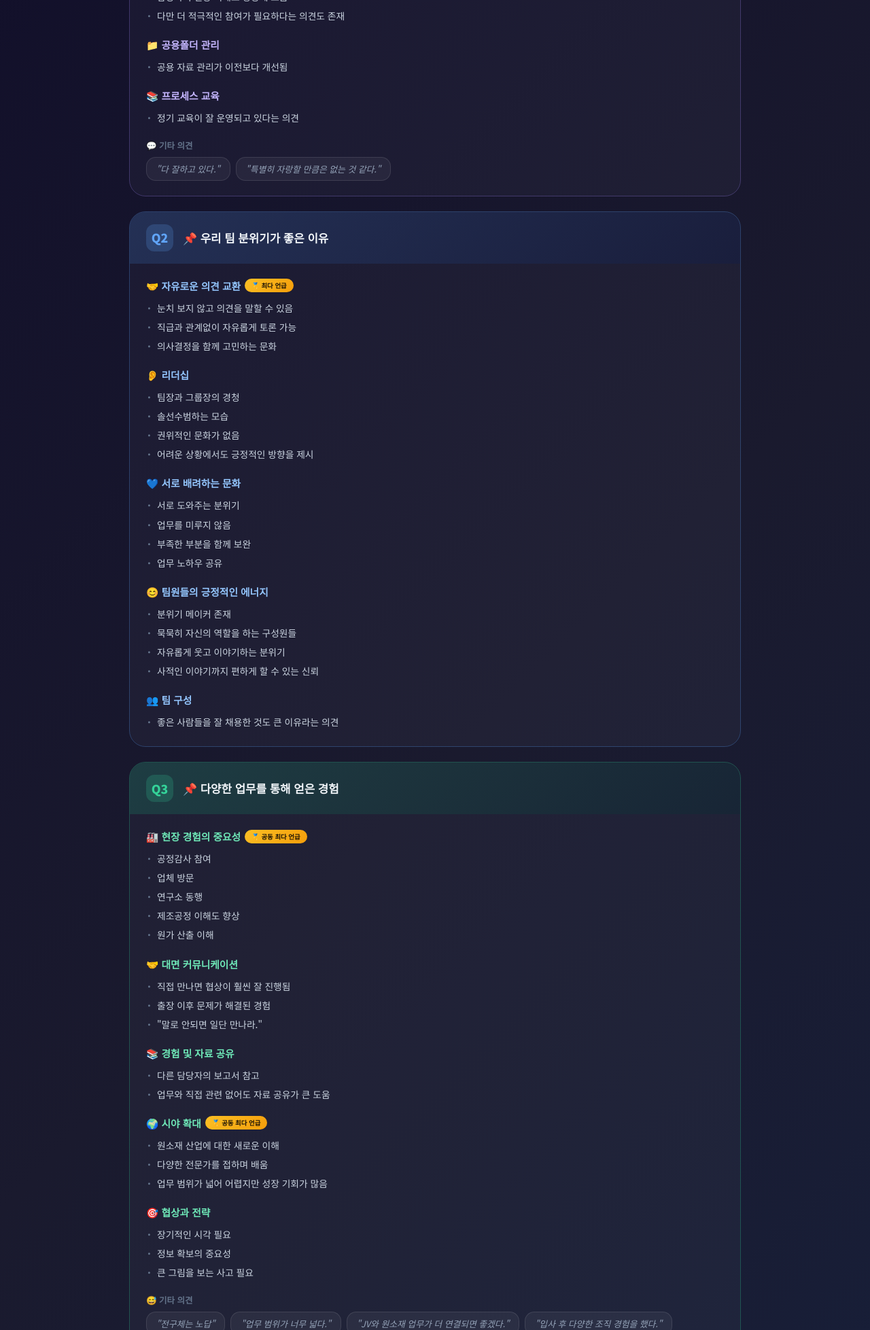
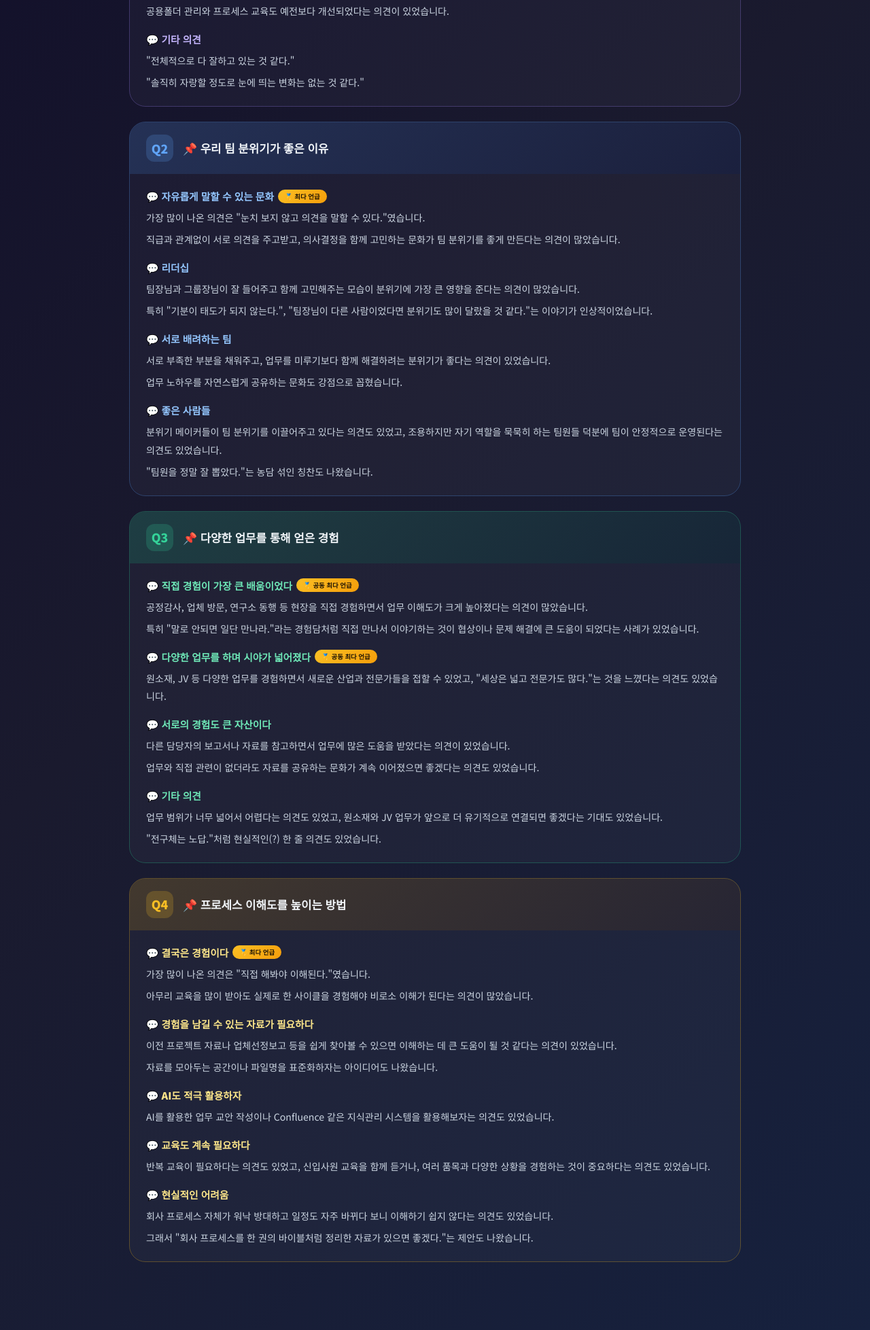
Before and after one commit to 9realous-star/workshop, a website: page survey-results.html in a window 1280 px wide. Shown: the part 843-2800 px from the top of the page at 68% size. Drawn offline with Linux system fonts and the light colour scheme.

Commit message:
Rewrite survey-results.html copy in a warmer narrative style
Replaced the bullet-list summaries with flowing paragraph copy (as
provided), which reads less like a dry categorized report. Kept the
existing 최다 언급 badges mapped onto the corresponding renamed themes.

```diff
--- a/survey-results.html
+++ b/survey-results.html
@@ -34,12 +34,8 @@ body{font-family:'Noto Sans KR',sans-serif;background:linear-gradient(135deg,#0f
 .theme:last-child{margin-bottom:0}
 .themettl{font-size:.92em;font-weight:800;margin-bottom:8px;display:flex;align-items:center;gap:6px;flex-wrap:wrap}
 .themettl .top{font-size:.64em;font-weight:900;background:linear-gradient(135deg,#fbbf24,#f59e0b);color:#1a1206;padding:3px 10px;border-radius:10px}
-.theme ul{list-style:none}
-.theme li{font-size:.86em;color:#cbd5e1;line-height:1.75;padding:2px 0 2px 16px;position:relative}
-.theme li::before{content:'·';position:absolute;left:2px;font-weight:900;color:#64748b}
-.quotelbl{font-size:.78em;font-weight:700;color:#64748b;margin:16px 0 8px}
-.quotes{display:flex;flex-wrap:wrap;gap:8px}
-.quote{background:rgba(255,255,255,.05);border:1px solid rgba(255,255,255,.1);border-radius:14px;padding:7px 14px;font-size:.8em;color:#94a3b8;font-style:italic}
+.theme p{font-size:.88em;color:#cbd5e1;line-height:1.85}
+.theme p+p{margin-top:6px}
 .q1{border-color:rgba(167,139,250,.3)}
 .q1 .qhead{background:linear-gradient(135deg,rgba(167,139,250,.2),rgba(124,58,237,.08))}
 .q1 .qnum{background:rgba(167,139,250,.2);color:#a78bfa}
@@ -75,42 +71,28 @@ body{font-family:'Noto Sans KR',sans-serif;background:linear-gradient(135deg,#0f
   <div class="qhead"><div class="qnum">Q1</div><div class="qttl">📌 지난 워크샵 이후 잘 지켜온 것</div></div>
   <div class="qbody">
     <div class="theme">
-      <div class="themettl">🗣️ 자유로운 소통 문화 <span class="top">🥇 최다 언급</span></div>
-      <ul>
-        <li>직급에 관계없이 자유롭게 의견을 나눌 수 있는 문화가 정착됨</li>
-        <li>리더와 중간관리자가 소통 문화를 적극 장려함</li>
-        <li>팀의 가장 큰 강점으로 평가</li>
-        <li>다른 팀과 비교해도 소통이 잘 되는 팀이라는 의견</li>
-      </ul>
+      <div class="themettl">💬 자유로운 소통 문화 <span class="top">🥇 최다 언급</span></div>
+      <p>대부분의 팀원들이 "자유롭게 의견을 말할 수 있는 분위기"가 가장 잘 정착된 것 같다고 이야기했습니다.</p>
+      <p>리더뿐 아니라 관리과장과 팀원들 모두가 함께 만들어 온 문화라는 의견도 있었고, "다른 팀보다도 소통은 정말 잘하는 팀이다."라는 자부심도 있었습니다.</p>
     </div>
     <div class="theme">
-      <div class="themettl">📋 M채널 담당업무 관리</div>
-      <ul>
-        <li>담당 업무가 체계적으로 정리되어 있음</li>
-        <li>검색과 업무 파악이 쉬워짐</li>
-        <li>관리 수준이 안정적으로 유지되고 있다는 평가</li>
-      </ul>
+      <div class="themettl">💬 M채널 담당업무 관리</div>
+      <p>담당 업무가 보기 좋게 정리되어 있어 검색하거나 업무를 파악할 때 훨씬 편해졌다는 의견이 있었습니다.</p>
+      <p>업무 관리가 체계적으로 자리 잡아가고 있다는 평가가 있었습니다.</p>
     </div>
     <div class="theme">
-      <div class="themettl">🚗 현장 출장 활성화</div>
-      <ul>
-        <li>이전보다 적극적으로 장려되는 분위기</li>
-        <li>담당자의 현장 이해도 향상에 도움</li>
-        <li>다만 더 적극적인 참여가 필요하다는 의견도 존재</li>
-      </ul>
+      <div class="themettl">💬 현장 출장</div>
+      <p>이전보다 현장 출장을 적극적으로 장려하는 분위기가 생겼다는 의견이 많았습니다.</p>
+      <p>다만 "장려는 하고 있는데 더 많이 다녔으면 좋겠다."라는 바람도 함께 나왔습니다.</p>
     </div>
     <div class="theme">
-      <div class="themettl">📁 공용폴더 관리</div>
-      <ul><li>공용 자료 관리가 이전보다 개선됨</li></ul>
+      <div class="themettl">💬 공용폴더 및 프로세스</div>
+      <p>공용폴더 관리와 프로세스 교육도 예전보다 개선되었다는 의견이 있었습니다.</p>
     </div>
     <div class="theme">
-      <div class="themettl">📚 프로세스 교육</div>
-      <ul><li>정기 교육이 잘 운영되고 있다는 의견</li></ul>
-    </div>
-    <div class="quotelbl">💬 기타 의견</div>
-    <div class="quotes">
-      <div class="quote">"다 잘하고 있다."</div>
-      <div class="quote">"특별히 자랑할 만큼은 없는 것 같다."</div>
+      <div class="themettl">💬 기타 의견</div>
+      <p>"전체적으로 다 잘하고 있는 것 같다."</p>
+      <p>"솔직히 자랑할 정도로 눈에 띄는 변화는 없는 것 같다."</p>
     </div>
   </div>
 </div>
@@ -119,43 +101,24 @@ body{font-family:'Noto Sans KR',sans-serif;background:linear-gradient(135deg,#0f
   <div class="qhead"><div class="qnum">Q2</div><div class="qttl">📌 우리 팀 분위기가 좋은 이유</div></div>
   <div class="qbody">
     <div class="theme">
-      <div class="themettl">🤝 자유로운 의견 교환 <span class="top">🥇 최다 언급</span></div>
-      <ul>
-        <li>눈치 보지 않고 의견을 말할 수 있음</li>
-        <li>직급과 관계없이 자유롭게 토론 가능</li>
-        <li>의사결정을 함께 고민하는 문화</li>
-      </ul>
+      <div class="themettl">💬 자유롭게 말할 수 있는 문화 <span class="top">🥇 최다 언급</span></div>
+      <p>가장 많이 나온 의견은 "눈치 보지 않고 의견을 말할 수 있다."였습니다.</p>
+      <p>직급과 관계없이 서로 의견을 주고받고, 의사결정을 함께 고민하는 문화가 팀 분위기를 좋게 만든다는 의견이 많았습니다.</p>
     </div>
     <div class="theme">
-      <div class="themettl">👂 리더십</div>
-      <ul>
-        <li>팀장과 그룹장의 경청</li>
-        <li>솔선수범하는 모습</li>
-        <li>권위적인 문화가 없음</li>
-        <li>어려운 상황에서도 긍정적인 방향을 제시</li>
-      </ul>
+      <div class="themettl">💬 리더십</div>
+      <p>팀장님과 그룹장님이 잘 들어주고 함께 고민해주는 모습이 분위기에 가장 큰 영향을 준다는 의견이 많았습니다.</p>
+      <p>특히 "기분이 태도가 되지 않는다.", "팀장님이 다른 사람이었다면 분위기도 많이 달랐을 것 같다."는 이야기가 인상적이었습니다.</p>
     </div>
     <div class="theme">
-      <div class="themettl">💙 서로 배려하는 문화</div>
-      <ul>
-        <li>서로 도와주는 분위기</li>
-        <li>업무를 미루지 않음</li>
-        <li>부족한 부분을 함께 보완</li>
-        <li>업무 노하우 공유</li>
-      </ul>
+      <div class="themettl">💬 서로 배려하는 팀</div>
+      <p>서로 부족한 부분을 채워주고, 업무를 미루기보다 함께 해결하려는 분위기가 좋다는 의견이 있었습니다.</p>
+      <p>업무 노하우를 자연스럽게 공유하는 문화도 강점으로 꼽혔습니다.</p>
     </div>
     <div class="theme">
-      <div class="themettl">😊 팀원들의 긍정적인 에너지</div>
-      <ul>
-        <li>분위기 메이커 존재</li>
-        <li>묵묵히 자신의 역할을 하는 구성원들</li>
-        <li>자유롭게 웃고 이야기하는 분위기</li>
-        <li>사적인 이야기까지 편하게 할 수 있는 신뢰</li>
-      </ul>
-    </div>
-    <div class="theme">
-      <div class="themettl">👥 팀 구성</div>
-      <ul><li>좋은 사람들을 잘 채용한 것도 큰 이유라는 의견</li></ul>
+      <div class="themettl">💬 좋은 사람들</div>
+      <p>분위기 메이커들이 팀 분위기를 이끌어주고 있다는 의견도 있었고, 조용하지만 자기 역할을 묵묵히 하는 팀원들 덕분에 팀이 안정적으로 운영된다는 의견도 있었습니다.</p>
+      <p>"팀원을 정말 잘 뽑았다."는 농담 섞인 칭찬도 나왔습니다.</p>
     </div>
   </div>
 </div>
@@ -164,52 +127,23 @@ body{font-family:'Noto Sans KR',sans-serif;background:linear-gradient(135deg,#0f
   <div class="qhead"><div class="qnum">Q3</div><div class="qttl">📌 다양한 업무를 통해 얻은 경험</div></div>
   <div class="qbody">
     <div class="theme">
-      <div class="themettl">🏭 현장 경험의 중요성 <span class="top">🥇 공동 최다 언급</span></div>
-      <ul>
-        <li>공정감사 참여</li>
-        <li>업체 방문</li>
-        <li>연구소 동행</li>
-        <li>제조공정 이해도 향상</li>
-        <li>원가 산출 이해</li>
-      </ul>
+      <div class="themettl">💬 직접 경험이 가장 큰 배움이었다 <span class="top">🥇 공동 최다 언급</span></div>
+      <p>공정감사, 업체 방문, 연구소 동행 등 현장을 직접 경험하면서 업무 이해도가 크게 높아졌다는 의견이 많았습니다.</p>
+      <p>특히 "말로 안되면 일단 만나라."라는 경험담처럼 직접 만나서 이야기하는 것이 협상이나 문제 해결에 큰 도움이 되었다는 사례가 있었습니다.</p>
     </div>
     <div class="theme">
-      <div class="themettl">🤝 대면 커뮤니케이션</div>
-      <ul>
-        <li>직접 만나면 협상이 훨씬 잘 진행됨</li>
-        <li>출장 이후 문제가 해결된 경험</li>
-        <li>"말로 안되면 일단 만나라."</li>
-      </ul>
+      <div class="themettl">💬 다양한 업무를 하며 시야가 넓어졌다 <span class="top">🥇 공동 최다 언급</span></div>
+      <p>원소재, JV 등 다양한 업무를 경험하면서 새로운 산업과 전문가들을 접할 수 있었고, "세상은 넓고 전문가도 많다."는 것을 느꼈다는 의견도 있었습니다.</p>
     </div>
     <div class="theme">
-      <div class="themettl">📚 경험 및 자료 공유</div>
-      <ul>
-        <li>다른 담당자의 보고서 참고</li>
-        <li>업무와 직접 관련 없어도 자료 공유가 큰 도움</li>
-      </ul>
+      <div class="themettl">💬 서로의 경험도 큰 자산이다</div>
+      <p>다른 담당자의 보고서나 자료를 참고하면서 업무에 많은 도움을 받았다는 의견이 있었습니다.</p>
+      <p>업무와 직접 관련이 없더라도 자료를 공유하는 문화가 계속 이어졌으면 좋겠다는 의견도 있었습니다.</p>
     </div>
     <div class="theme">
-      <div class="themettl">🌍 시야 확대 <span class="top">🥇 공동 최다 언급</span></div>
-      <ul>
-        <li>원소재 산업에 대한 새로운 이해</li>
-        <li>다양한 전문가를 접하며 배움</li>
-        <li>업무 범위가 넓어 어렵지만 성장 기회가 많음</li>
-      </ul>
-    </div>
-    <div class="theme">
-      <div class="themettl">🎯 협상과 전략</div>
-      <ul>
-        <li>장기적인 시각 필요</li>
-        <li>정보 확보의 중요성</li>
-        <li>큰 그림을 보는 사고 필요</li>
-      </ul>
-    </div>
-    <div class="quotelbl">😅 기타 의견</div>
-    <div class="quotes">
-      <div class="quote">"전구체는 노답"</div>
-      <div class="quote">"업무 범위가 너무 넓다."</div>
-      <div class="quote">"JV와 원소재 업무가 더 연결되면 좋겠다."</div>
-      <div class="quote">"입사 후 다양한 조직 경험을 했다."</div>
+      <div class="themettl">💬 기타 의견</div>
+      <p>업무 범위가 너무 넓어서 어렵다는 의견도 있었고, 원소재와 JV 업무가 앞으로 더 유기적으로 연결되면 좋겠다는 기대도 있었습니다.</p>
+      <p>"전구체는 노답."처럼 현실적인(?) 한 줄 의견도 있었습니다.</p>
     </div>
   </div>
 </div>
@@ -218,59 +152,27 @@ body{font-family:'Noto Sans KR',sans-serif;background:linear-gradient(135deg,#0f
   <div class="qhead"><div class="qnum">Q4</div><div class="qttl">📌 프로세스 이해도를 높이는 방법</div></div>
   <div class="qbody">
     <div class="theme">
-      <div class="themettl">🔄 결국은 경험 <span class="top">🥇 최다 언급</span></div>
-      <ul>
-        <li>직접 해보는 것이 가장 효과적</li>
-        <li>한 사이클을 경험하면 이해가 쉬워짐</li>
-        <li>시간과 반복이 중요</li>
-      </ul>
+      <div class="themettl">💬 결국은 경험이다 <span class="top">🥇 최다 언급</span></div>
+      <p>가장 많이 나온 의견은 "직접 해봐야 이해된다."였습니다.</p>
+      <p>아무리 교육을 많이 받아도 실제로 한 사이클을 경험해야 비로소 이해가 된다는 의견이 많았습니다.</p>
     </div>
     <div class="theme">
-      <div class="themettl">📂 자료 관리</div>
-      <ul>
-        <li>이전 프로젝트 자료 공유</li>
-        <li>사례를 쉽게 찾아볼 수 있는 구조 필요</li>
-        <li>창고 폴더 운영</li>
-        <li>파일명 표준화</li>
-        <li>버전 관리</li>
-      </ul>
+      <div class="themettl">💬 경험을 남길 수 있는 자료가 필요하다</div>
+      <p>이전 프로젝트 자료나 업체선정보고 등을 쉽게 찾아볼 수 있으면 이해하는 데 큰 도움이 될 것 같다는 의견이 있었습니다.</p>
+      <p>자료를 모아두는 공간이나 파일명을 표준화하자는 아이디어도 나왔습니다.</p>
     </div>
     <div class="theme">
-      <div class="themettl">🤖 AI 활용</div>
-      <ul>
-        <li>AI 기반 업무 교안 작성</li>
-        <li>Confluence 활용</li>
-        <li>AI를 통한 지식관리</li>
-      </ul>
+      <div class="themettl">💬 AI도 적극 활용하자</div>
+      <p>AI를 활용한 업무 교안 작성이나 Confluence 같은 지식관리 시스템을 활용해보자는 의견도 있었습니다.</p>
     </div>
     <div class="theme">
-      <div class="themettl">📚 교육</div>
-      <ul>
-        <li>반복 교육 필요</li>
-        <li>신입교육 함께 참여</li>
-        <li>지속적인 학습 필요</li>
-      </ul>
+      <div class="themettl">💬 교육도 계속 필요하다</div>
+      <p>반복 교육이 필요하다는 의견도 있었고, 신입사원 교육을 함께 듣거나, 여러 품목과 다양한 상황을 경험하는 것이 중요하다는 의견도 있었습니다.</p>
     </div>
     <div class="theme">
-      <div class="themettl">📖 업무 매뉴얼</div>
-      <ul>
-        <li>회사 프로세스를 한 권으로 정리한 자료 필요</li>
-        <li>업무 바이블 제작 제안</li>
-      </ul>
-    </div>
-    <div class="theme">
-      <div class="themettl">🤝 다양한 경험</div>
-      <ul>
-        <li>여러 품목 경험</li>
-        <li>여러 팀 경험</li>
-        <li>다양한 상황 경험</li>
-      </ul>
-    </div>
-    <div class="quotelbl">😅 현실적인 어려움</div>
-    <div class="quotes">
-      <div class="quote">프로세스가 너무 방대함</div>
-      <div class="quote">회사 일정 변경이 많아 이해가 어려움</div>
-      <div class="quote">교육 당시에는 이해하지만 시간이 지나면 잊어버림</div>
+      <div class="themettl">💬 현실적인 어려움</div>
+      <p>회사 프로세스 자체가 워낙 방대하고 일정도 자주 바뀌다 보니 이해하기 쉽지 않다는 의견도 있었습니다.</p>
+      <p>그래서 "회사 프로세스를 한 권의 바이블처럼 정리한 자료가 있으면 좋겠다."는 제안도 나왔습니다.</p>
     </div>
   </div>
 </div>
```
